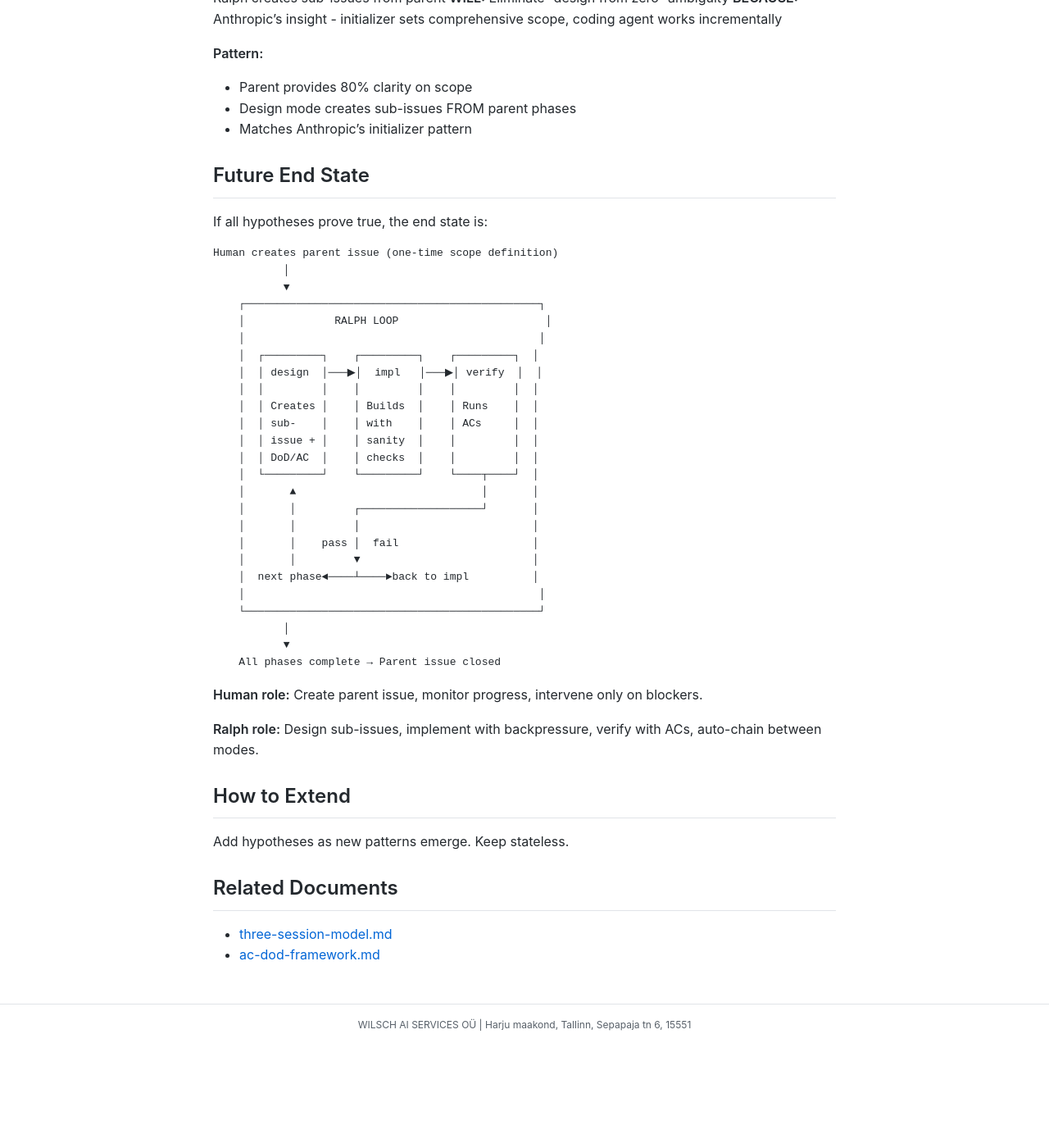
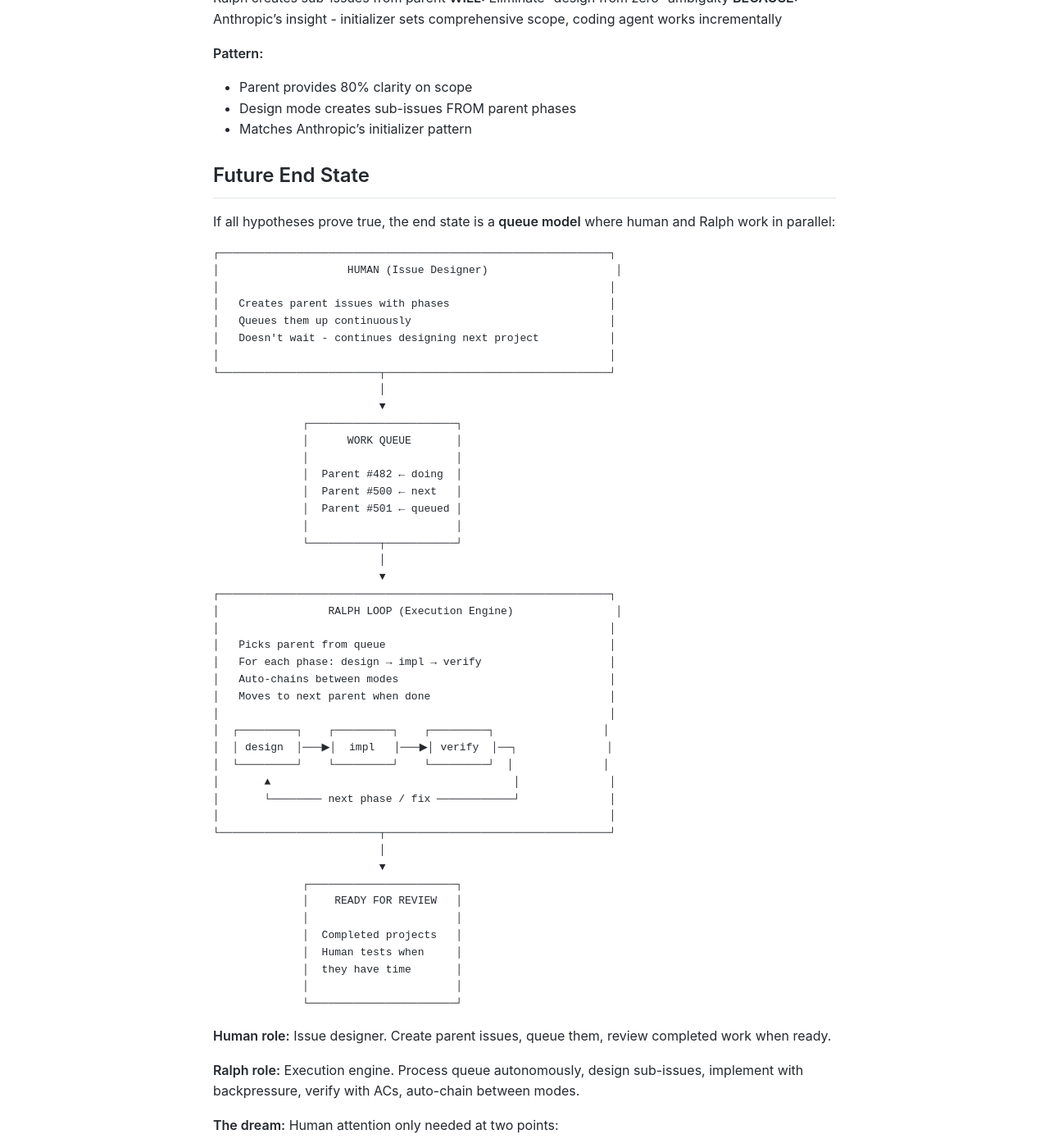
Before and after one commit to MariusWilsch/public-wilsch-ai-pages, a Jekyll site: the page built from global/ralph-loop-integration.md, in a window 1280 px wide and 1400 px high, scrolled down 2769 px. Shown: the whole window at 82% size. Built offline with Jekyll 4.4.1, drawn with Linux system fonts in a browser that asks for light colours; our own code applies the rules of GitHub Pages for plain Markdown files; before the commit the page ends 4043 px from its top, so only the background shows below that; some of the changed text lies outside the part shown.

Commit message:
Sync from hippocampus 2026-01-12

````diff
--- a/global/ralph-loop-integration.md
+++ b/global/ralph-loop-integration.md
@@ -110,39 +110,63 @@ More efficient than multiple files. Same information, better locality.
 
 ## Future End State
 
-If all hypotheses prove true, the end state is:
+If all hypotheses prove true, the end state is a **queue model** where human and Ralph work in parallel:
 
 ```
-Human creates parent issue (one-time scope definition)
-           │
-           ▼
-    ┌──────────────────────────────────────────────┐
-    │              RALPH LOOP                       │
-    │                                              │
-    │  ┌─────────┐    ┌─────────┐    ┌─────────┐  │
-    │  │ design  │───▶│  impl   │───▶│ verify  │  │
-    │  │         │    │         │    │         │  │
-    │  │ Creates │    │ Builds  │    │ Runs    │  │
-    │  │ sub-    │    │ with    │    │ ACs     │  │
-    │  │ issue + │    │ sanity  │    │         │  │
-    │  │ DoD/AC  │    │ checks  │    │         │  │
-    │  └─────────┘    └─────────┘    └────┬────┘  │
-    │       ▲                             │       │
-    │       │         ┌───────────────────┘       │
-    │       │         │                           │
-    │       │    pass │  fail                     │
-    │       │         ▼                           │
-    │  next phase◄────┴────►back to impl          │
-    │                                              │
-    └──────────────────────────────────────────────┘
-           │
-           ▼
-    All phases complete → Parent issue closed
+┌─────────────────────────────────────────────────────────────┐
+│                    HUMAN (Issue Designer)                    │
+│                                                             │
+│   Creates parent issues with phases                         │
+│   Queues them up continuously                               │
+│   Doesn't wait - continues designing next project           │
+│                                                             │
+└─────────────────────────┬───────────────────────────────────┘
+                          │
+                          ▼
+              ┌───────────────────────┐
+              │      WORK QUEUE       │
+              │                       │
+              │  Parent #482 ← doing  │
+              │  Parent #500 ← next   │
+              │  Parent #501 ← queued │
+              │                       │
+              └───────────┬───────────┘
+                          │
+                          ▼
+┌─────────────────────────────────────────────────────────────┐
+│                 RALPH LOOP (Execution Engine)                │
+│                                                             │
+│   Picks parent from queue                                   │
+│   For each phase: design → impl → verify                    │
+│   Auto-chains between modes                                 │
+│   Moves to next parent when done                            │
+│                                                             │
+│  ┌─────────┐    ┌─────────┐    ┌─────────┐                 │
+│  │ design  │───▶│  impl   │───▶│ verify  │──┐              │
+│  └─────────┘    └─────────┘    └─────────┘  │              │
+│       ▲                                      │              │
+│       └──────── next phase / fix ────────────┘              │
+│                                                             │
+└─────────────────────────┬───────────────────────────────────┘
+                          │
+                          ▼
+              ┌───────────────────────┐
+              │    READY FOR REVIEW   │
+              │                       │
+              │  Completed projects   │
+              │  Human tests when     │
+              │  they have time       │
+              │                       │
+              └───────────────────────┘
 ```
 
-**Human role:** Create parent issue, monitor progress, intervene only on blockers.
+**Human role:** Issue designer. Create parent issues, queue them, review completed work when ready.
 
-**Ralph role:** Design sub-issues, implement with backpressure, verify with ACs, auto-chain between modes.
+**Ralph role:** Execution engine. Process queue autonomously, design sub-issues, implement with backpressure, verify with ACs, auto-chain between modes.
+
+**The dream:** Human attention only needed at two points:
+1. **Initial scope** - create parent issue with phases
+2. **Final review** - test completed work when ready
 
 ## How to Extend
 
````
